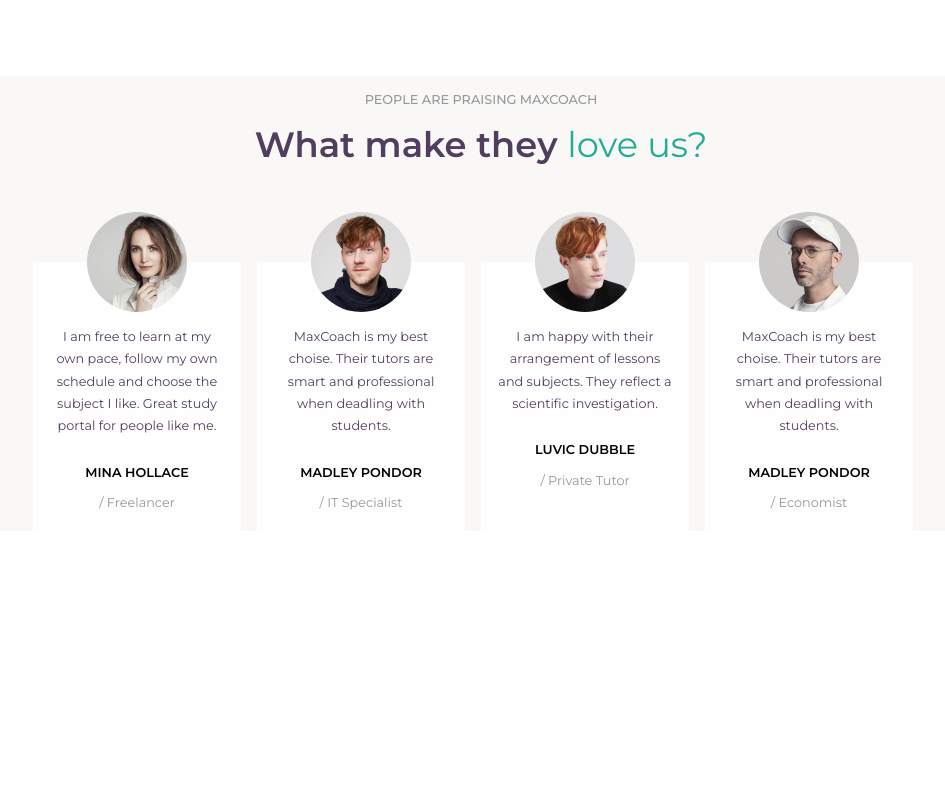
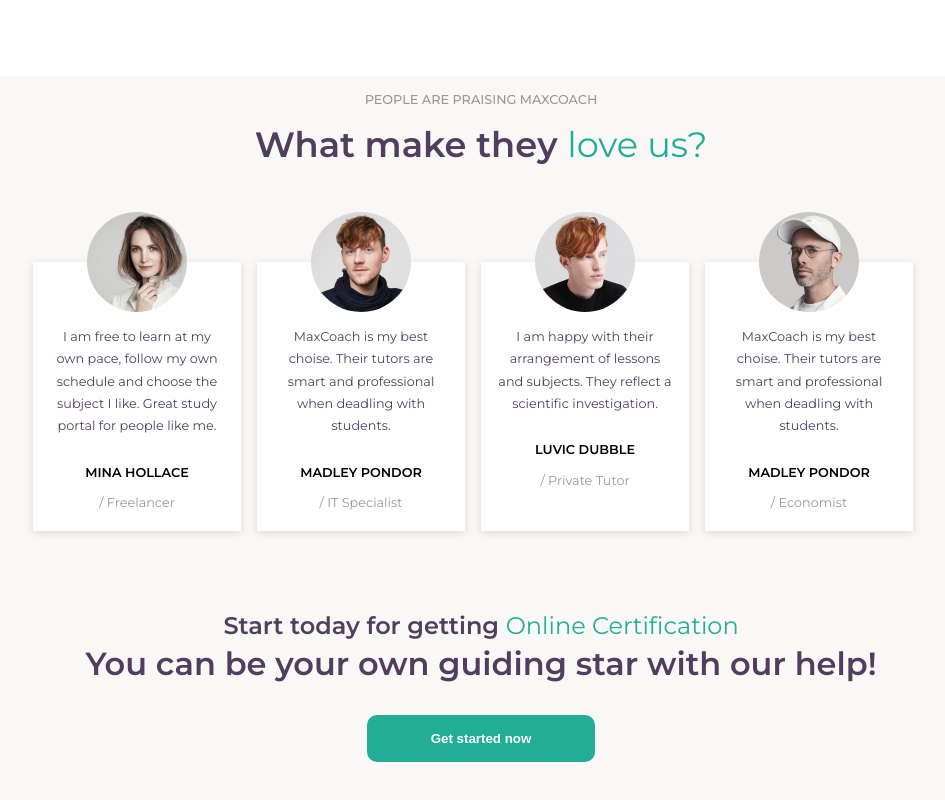
Before and after one commit to AndreaFumagalli4/proj-html-vuejs, a Vue app: page / in a window 1280 px wide. Shown: the part 4769-5569 px from the top of the page, without its empty margins (159-1104 px from the left). Before the commit the page ends 5348 px from the top, so only its background shows below. Built offline with nearby package versions, Linux system fonts and the light colour scheme.

Commit message:
fix review component

```diff
--- a/src/components/MainComponents/ReviewCard.vue
+++ b/src/components/MainComponents/ReviewCard.vue
@@ -41,11 +41,13 @@
     div.review-card{
         background-color: $sec-bg-color;
         color: $titles-color;
+        box-shadow: rgba(99, 99, 99, 0.2) 0px 2px 8px 0px;
         margin-right: 1rem;
         padding: 1rem;
         text-align: center;
         width: calc(100% / 3);
         position: relative;
+        margin-bottom: 5rem;
         div.img-container{
             height: 100px;
             width: 100px;
--- a/src/components/MainComponents/ReviewComp.vue
+++ b/src/components/MainComponents/ReviewComp.vue
@@ -33,6 +33,17 @@
                     :name="review.name"
                     :work="review.employment"/>
             </div>
+            <div class="sub-text">
+                <h2>
+                    Start today for getting <span>Online Certification</span>
+                </h2>
+                <h2>
+                    You can be your own guiding star with our help!
+                </h2>
+                <button class="green-button">
+                    Get started now
+                </button>
+            </div>
         </div>
     </section>
 </template>
@@ -49,5 +60,25 @@
         div.cards{
             display: flex;
         }
+
+        div.sub-text{
+            text-align: center;
+        }
+
+        div.sub-text h2:first-of-type{
+            padding-bottom: .3rem;
+            font-size: 1.5rem;
+        }
+
+        div.sub-text h2:last-of-type{
+            font-size: 2rem;
+            padding-bottom: 2rem;
+        }
+
+        div.sub-text button{
+            padding: 1rem 4rem;
+            margin-bottom: 5rem;
+        }
     }
+
 </style>
```
